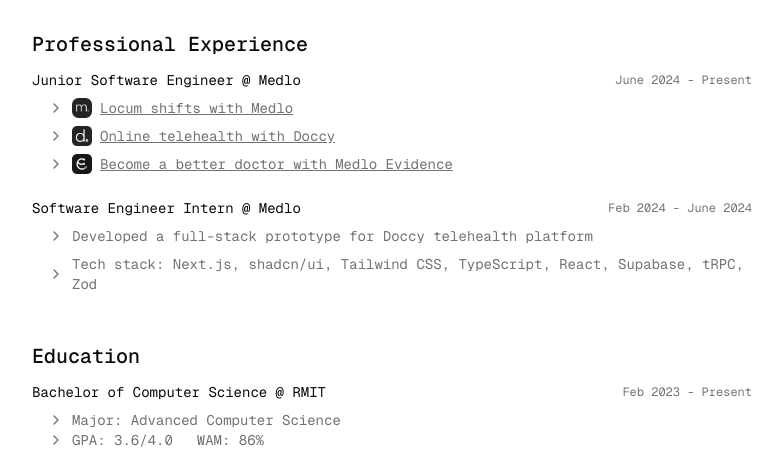
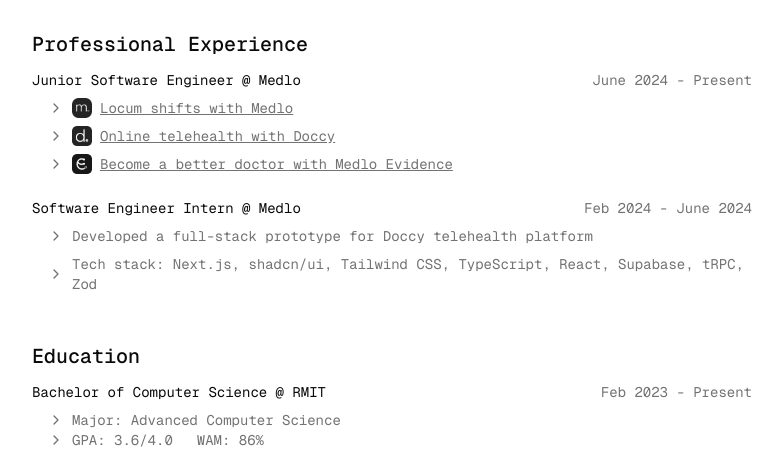
Before and after one commit to Spudgee/portfolio, a Next.js app: page / in a window 1280 px wide. Shown: the part 204-656 px from the top of the page, without its empty margins (248-1031 px from the left). Built offline with nearby package versions, Linux system fonts and the light colour scheme.

Commit message:
text styling

```diff
--- a/app/page.tsx
+++ b/app/page.tsx
@@ -38,7 +38,7 @@ export default function Home() {
 
 	return (
 		<div className="min-h-screen from-background via-background to-muted/20 flex flex-col items-center p-4 sm:m-4 overflow-hidden">
-			<main className="w-full max-w-3xl px-4 md:px-6 pb-12 pt-10" role="main">
+			<main className="w-full max-w-3xl px-4 md:px-6 pb-12 pt-10">
 				{/* Header about me */}
 				<header className="flex flex-col items-start mb-12">
 					<div className="flex flex-row items-center justify-between gap-2 w-full">
@@ -108,7 +108,7 @@ export default function Home() {
 								<span className="text-xs sm:text-sm">
 									Junior Software Engineer @ Medlo
 								</span>
-								<span className="text-[10px] sm:text-xs text-muted-foreground">
+								<span className="text-xs sm:text-sm text-muted-foreground">
 									June 2024 - Present
 								</span>
 							</div>
@@ -174,7 +174,7 @@ export default function Home() {
 								<span className="text-xs sm:text-sm">
 									Software Engineer Intern @ Medlo
 								</span>
-								<span className="text-[10px] sm:text-xs text-muted-foreground">
+								<span className="text-xs sm:text-sm text-muted-foreground">
 									Feb 2024 - June 2024
 								</span>
 							</div>
@@ -208,7 +208,7 @@ export default function Home() {
 								<span className="text-xs sm:text-sm">
 									Bachelor of Computer Science @ RMIT
 								</span>
-								<span className="text-[10px] sm:text-xs text-muted-foreground">
+								<span className="text-xs sm:text-sm text-muted-foreground">
 									Feb 2023 - Present
 								</span>
 							</div>
@@ -272,7 +272,7 @@ export default function Home() {
 					</div>
 				</section>
 			</main>
-			<footer className="w-full max-w-4xl mt-auto px-4 md:px-6">
+			<footer className="w-full max-w-3xl mt-auto px-4 md:px-6">
 				<div className="flex flex-row gap-6 items-end justify-start py-8 sm:py-12 pb-0 text-[10px] sm:text-xs text-muted-foreground">
 					<span>© {new Date().getFullYear()} Cooper Agustin</span>
 				</div>
```
